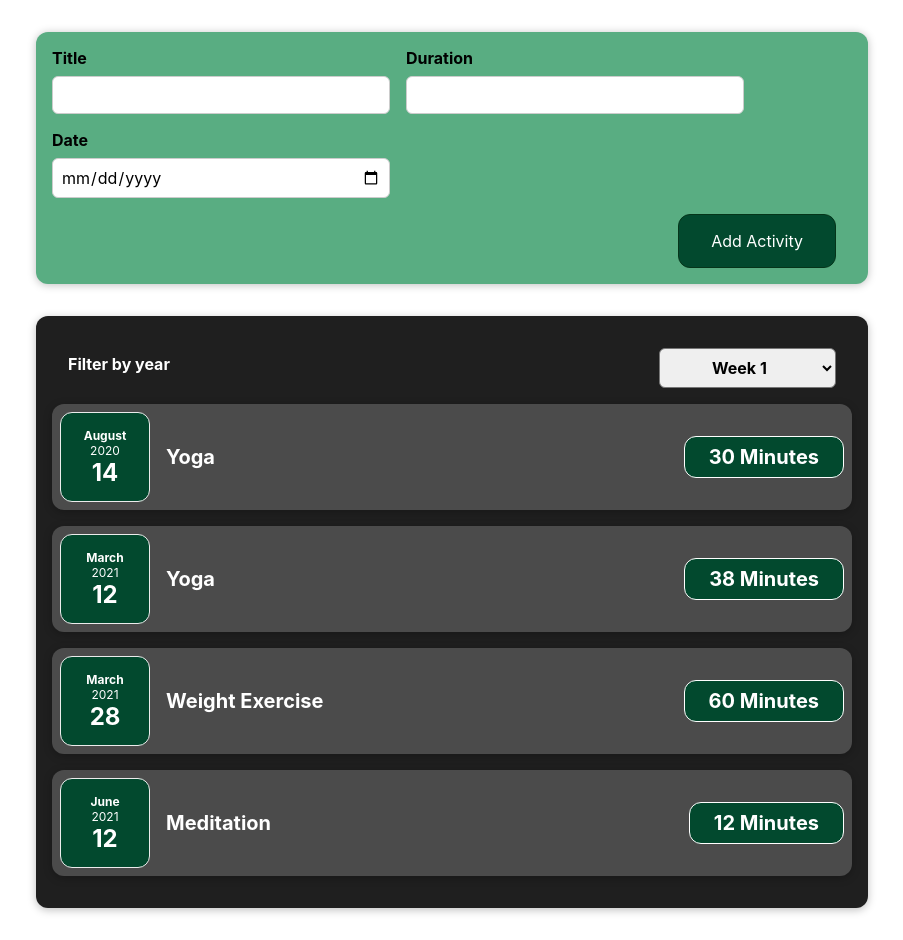
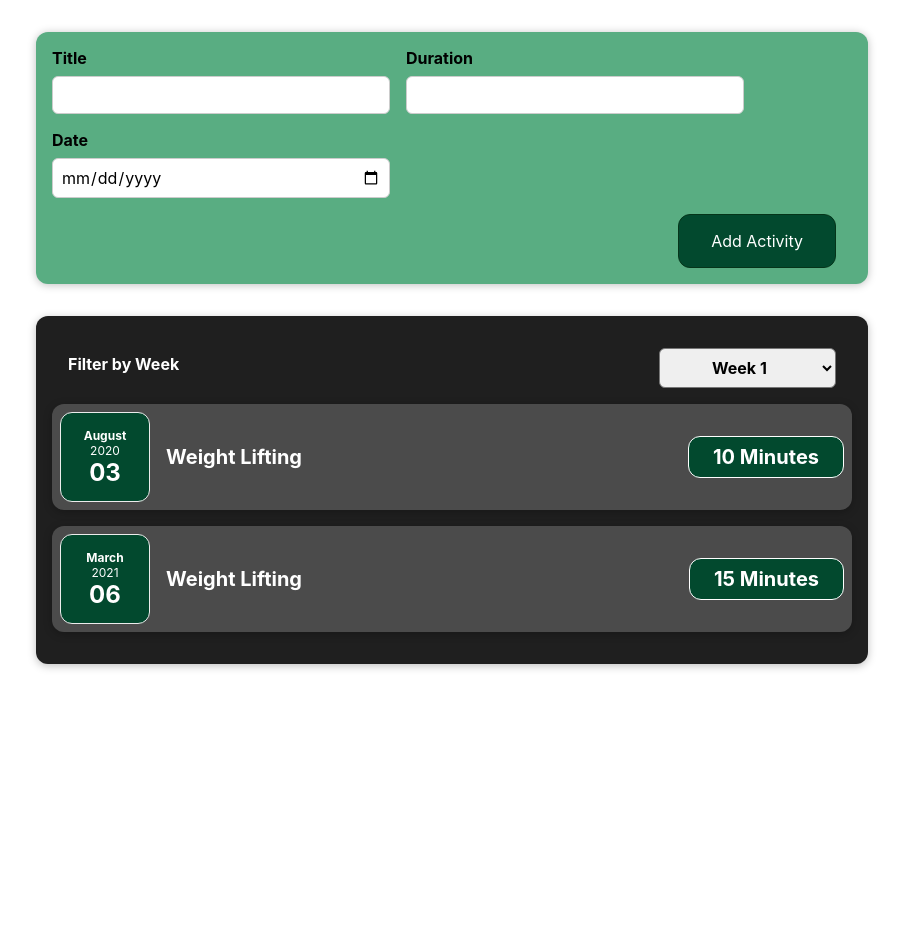
Before and after one commit to Jenil245/Fitness-Tracker, a React (Create React App) app: page / in a window 1280 px wide. Shown: the whole page, without its empty margins (188-1091 px from the left). After the commit the page ends 800 px from the top, so only its background shows below. Built offline with nearby package versions, Linux system fonts and the light colour scheme.

Commit message:
Completed week filter functionality with fallback option

```diff
--- a/src/App.js
+++ b/src/App.js
@@ -17,6 +17,18 @@ function App() {
       title: "Yoga",
       duration: 38,
       date: new Date(2021, 2, 12),
+    },
+    {
+      id: "e7",
+      title: "Weight Lifting",
+      duration: 10,
+      date: new Date(2020, 7, 3),
+    },
+    {
+      id: "e8",
+      title: "Weight Lifting",
+      duration: 15,
+      date: new Date(2021, 2, 6),
     },
     {
       id: "e3",
--- /dev/null
+++ b/src/components/Activities/ActivityList.css
@@ -0,0 +1,4 @@
+.fitness-list__fallback {
+    color: white;
+    text-align: center;
+  }
--- /dev/null
+++ b/src/components/Activities/ActivityList.js
@@ -0,0 +1,27 @@
+import ActivityItem from "./ActivityItem";
+import "./ActivityList.css";
+
+function ActivityList(props) {
+  if (props.filteredActivities.length === 0) {
+    return (
+      <h2 className="fitness-list__fallback">
+        No Activity in this Week yet...
+      </h2>
+    );
+  }
+
+  return (
+    <div>
+      {props.filteredActivities.map((activity) => (
+        <ActivityItem
+          key={activity.id}
+          date={activity.date}
+          activityTitle={activity.title}
+          activityDuration={activity.duration}
+        />
+      ))}
+    </div>
+  );
+}
+
+export default ActivityList;
--- a/src/components/Activities/FilterActivities.js
+++ b/src/components/Activities/FilterActivities.js
@@ -8,12 +8,13 @@ function FilterActivities(props) {
   return (
     <div className="fitness-filter">
       <div className="fitness-filter__control">
-        <label>Filter by year</label>
+        <label>Filter by Week</label>
         <select value={props.selectedWeek} onChange={weekOptionChangeHandler}>
-          <option value="first">Week 1</option>
-          <option value="second">Week 2</option>
-          <option value="third">Week 3</option>
-          <option value="fourth">Week 4</option>
+          <option value="1">Week 1</option>
+          <option value="2">Week 2</option>
+          <option value="3">Week 3</option>
+          <option value="4">Week 4</option>
+          <option value="5">Week 5</option>
         </select>
       </div>
     </div>
--- a/src/components/Activities/FitnessActivities.js
+++ b/src/components/Activities/FitnessActivities.js
@@ -1,40 +1,28 @@
-import ActivityItem from './ActivityItem';
-import FilterActivities from './FilterActivities';
-import weekOfTheMonth from '../Utils/getWeekDay'
-import Card from '../UI/Card';
-import './FitnessActivities.css'
-import { useState } from 'react';
-
+import ActivityList from "./ActivityList";
+import FilterActivities from "./FilterActivities";
+import { weekOfTheMonth } from "../Utils/getWeekFromDate";
+import Card from "../UI/Card";
+import "./FitnessActivities.css";
+import { useState } from "react";
 
 function FitnessActivities(props) {
+  const [week, setWeek] = useState("1");
 
-      const [week, setWeek] = useState('1')
+  const weekFilterHandler = (selectedWeek) => {
+    setWeek(selectedWeek);
+  };
 
-      const weekFilterHandler = (selectedWeek) => {
-        setWeek(selectedWeek)
-      }
+  const filteredActivities = props.allActivities.filter(
+    (activity) => weekOfTheMonth(activity.date) === week
+  );
 
-      const filteredActivities = props.allActivities.filter(activity => {
-        return weekOfTheMonth(activity.date) === week
-      })
+  return (
+    <Card className="fitness">
+      <FilterActivities selectedWeek={week} onWeekFilter={weekFilterHandler} />
 
-    return (
-
-        <Card className="fitness">
-
-          <FilterActivities selectedWeek={week} onWeekFilter={weekFilterHandler} />
-
-          {props.allActivities.map(activity =>
-            <ActivityItem
-            key = {activity.id}
-            date = {activity.date}
-            activityTitle ={activity.title}
-            activityDuration = {activity.duration} />
-            )
-          }
-
-        </Card>
-    )
+      <ActivityList filteredActivities={filteredActivities} />
+    </Card>
+  );
 }
 
 export default FitnessActivities;
--- a/src/components/Utils/getWeekDay.js
+++ /dev/null
@@ -1,21 +0,0 @@
-function weekOfTheMonth(date) {
-    const day = date.getDate()
-    const weekDay = date.getDay()
-    let week = Math.ceil(day / 7)
-
-    const ordinal = ['first', 'second', 'third', 'fourth', 'fifth']
-    const weekDays  = ['Sunday','Monday','Tuesday','Wednesday', 'Thursday','Friday','Saturday']
-
-
-    // Check the next day of the week and if it' on the same month, if not, respond with "Last"
-    const nextWeekDay = new Date(date.getTime() + (1000 * 60 * 60 * 24 * 7))
-    if (nextWeekDay.getMonth() !== date.getMonth()) {
-      week = 5
-    }
-
-    return `${ordinal[week - 1]}`
-
-    // return `${ordinal[week - 1]} ${weekDays[weekDay]}`
-  }
-
-export default weekOfTheMonth;
--- /dev/null
+++ b/src/components/Utils/getWeekFromDate.js
@@ -0,0 +1,23 @@
+function weekOfTheMonth(date) {
+    const day = date.getDate()
+    let week = Math.ceil(day / 7)
+
+    return week.toString()
+
+    // const ordinal = ['first', 'second', 'third', 'fourth', 'fifth']
+    // Check the next day of the week and if it' on the same month, if not, respond with "Last"
+    // const nextWeekDay = new Date(date.getTime() + (1000 * 60 * 60 * 24 * 7))
+    // if (nextWeekDay.getMonth() !== date.getMonth()) {
+    //   week = 5
+    // }
+    // return `${ordinal[week - 1]} ${weekDays[weekDay]}`
+  }
+
+function weekDay(date) {
+  const weekDay = date.getDay()
+  const weekDays  = ['Sunday','Monday','Tuesday','Wednesday', 'Thursday','Friday','Saturday']
+
+  return `${weekDays[weekDay]}`
+}
+
+module.exports = {weekOfTheMonth, weekDay};
```
